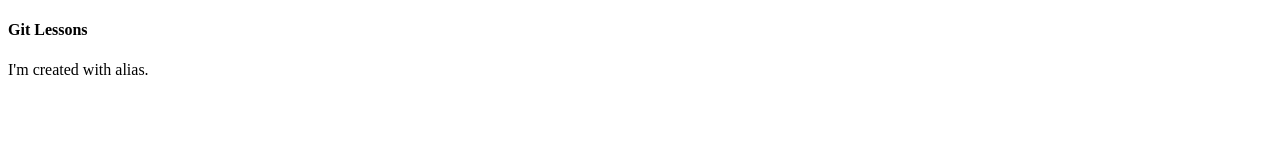
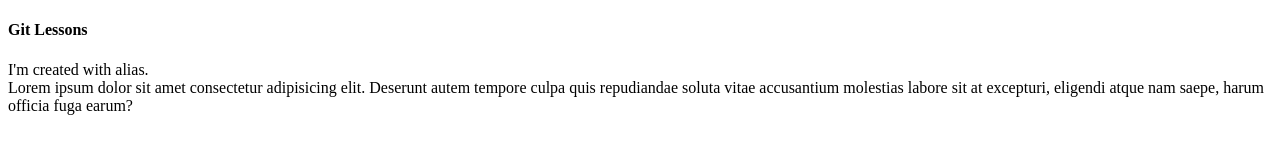
Before and after one commit to linsatnaing3064/Git-Lessons, a plain HTML site: page index.html in a window 1280 px wide. Drawn offline with Linux system fonts and the light colour scheme.

Commit message:
GUI commit

```diff
--- /dev/null
+++ b/feature.js
@@ -0,0 +1 @@
+console.log("Hello World");
--- a/index.html
+++ b/index.html
@@ -10,5 +10,8 @@
     <section>
         I'm created with alias.
     </section>
+    <footer>
+        Lorem ipsum dolor sit amet consectetur adipisicing elit. Deserunt autem tempore culpa quis repudiandae soluta vitae accusantium molestias labore sit at excepturi, eligendi atque nam saepe, harum officia fuga earum?
+    </footer>
 </body>
 </html>
--- /dev/null
+++ b/xxx.css
@@ -0,0 +1,3 @@
+body {
+    background-color: beige;
+}
```
